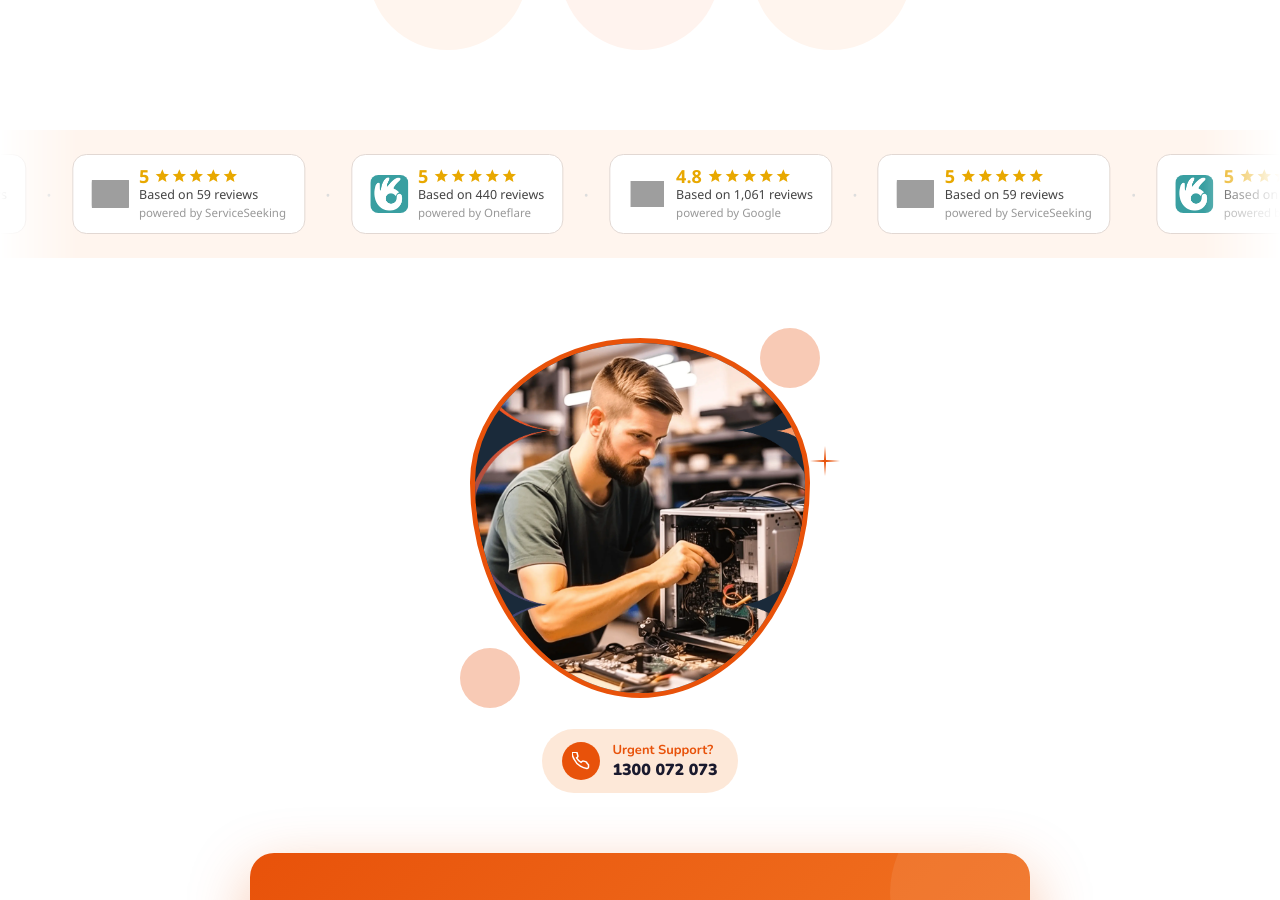
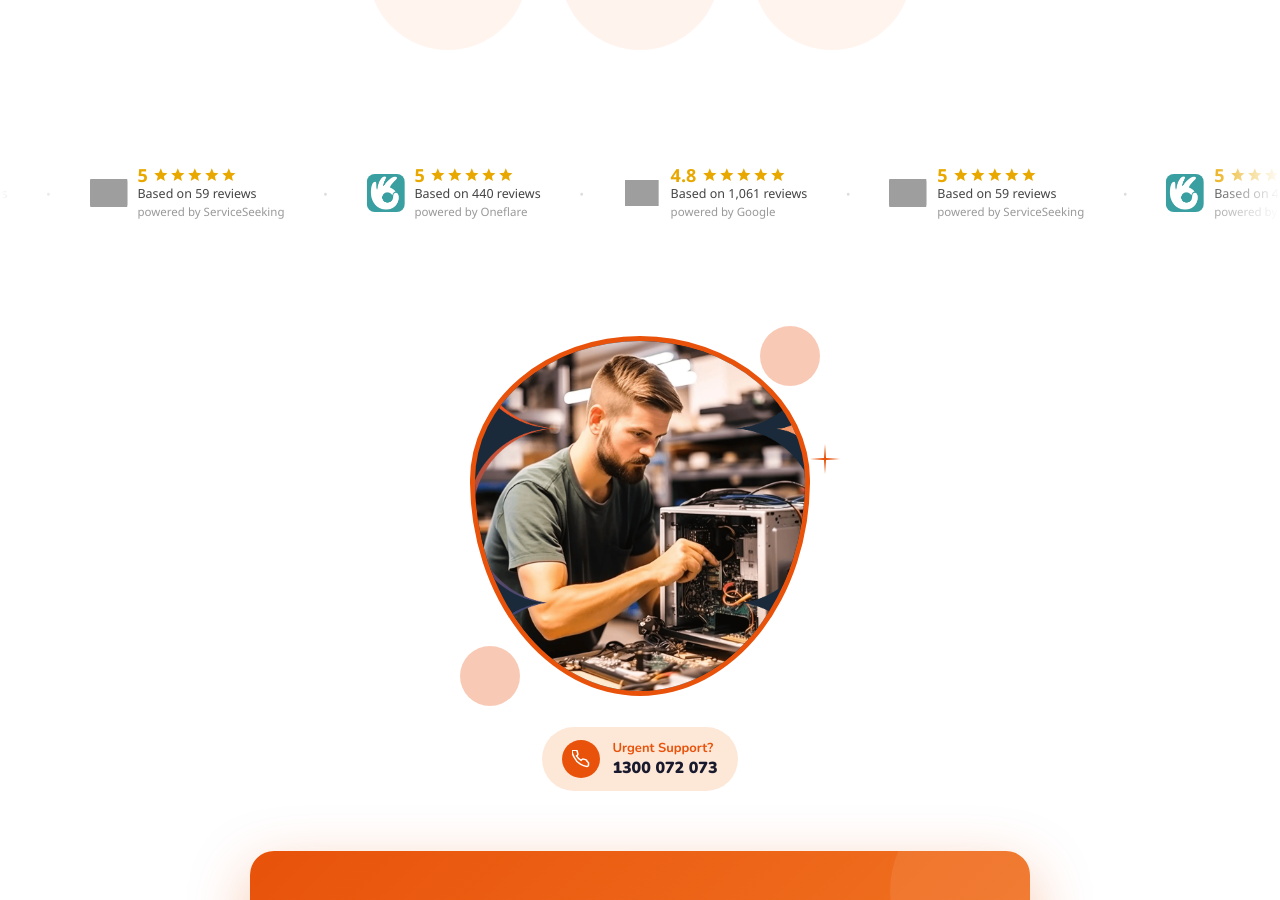
Before and after one commit to Aniketpundir/tech-dr, a React (Vite) app: page / in a window 1280 px wide. Shown: the part 2057-2957 px from the top of the page. Built offline with nearby package versions, Linux system fonts and the light colour scheme; grey boxes are pictures that could not be loaded.

Commit message:
Add marquee and award section in the website

```diff
--- a/src/Components/GoogleRating.css
+++ b/src/Components/GoogleRating.css
@@ -1,6 +1,6 @@
 .gr-marquee-outer {
   overflow: hidden;
-  background: #fff5ee;
+  /* background: #fff5ee; */
   padding: 24px 0;
   font-family: 'Segoe UI', sans-serif;
   -webkit-mask-image: linear-gradient(to right, transparent 0%, black 6%, black 94%, transparent 100%);
@@ -34,7 +34,7 @@
   align-items: center;
   gap: 10px;
   background: #ffffff;
-  border: 1.5px solid #e2d8d3;
+  /* border: 1.5px solid #e2d8d3; */
   border-radius: 14px;
   padding: 12px 18px;
   flex-shrink: 0;
```
